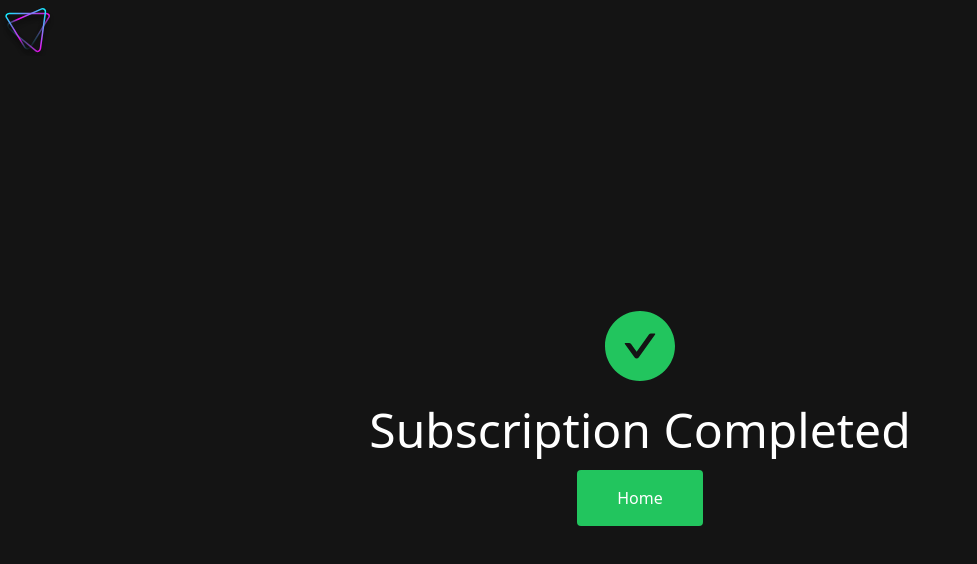
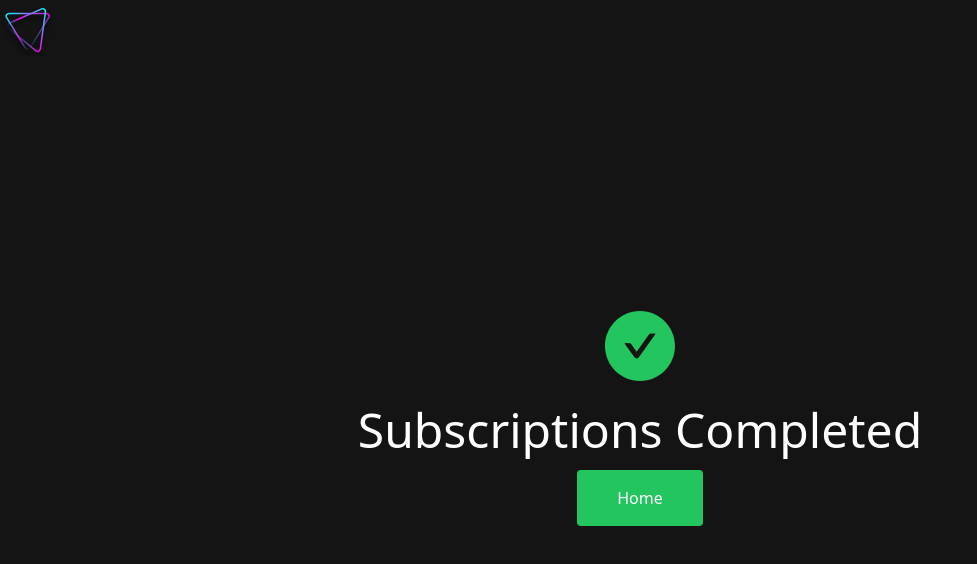
Before and after one commit to M-Orziboyev/nextjs-project, a Next.js app: page /success in a window 1280 px wide. Shown: the top 564 px of the page, without its empty margins (0-977 px from the left). Built offline with nearby package versions, Linux system fonts and the light colour scheme; no server answers; sample sign-in values are in the browser's storage.

Commit message:
fixed bug

```diff
--- a/src/pages/success.tsx
+++ b/src/pages/success.tsx
@@ -11,7 +11,7 @@ function Success() {
             </div>
             <div className="h-[90vh] flex flex-col justify-center items-center">
                 <AiFillCheckCircle className="w-20 h-20 text-green-500" />
-                <h1 className="text-2xl md:text-5xl mt-5">Subscription Completed</h1>
+                <h1 className="text-2xl md:text-5xl mt-5">Subscriptions Completed</h1>
                 <Link href='/'>
                     <button className="mt-4 bg-green-500 rounded py-4 px-10">Home</button>
                 </Link>
```
